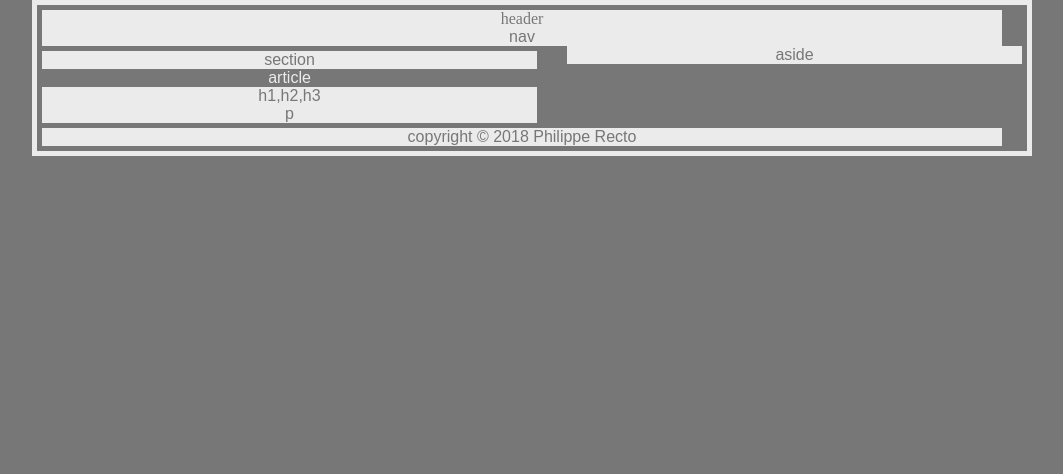
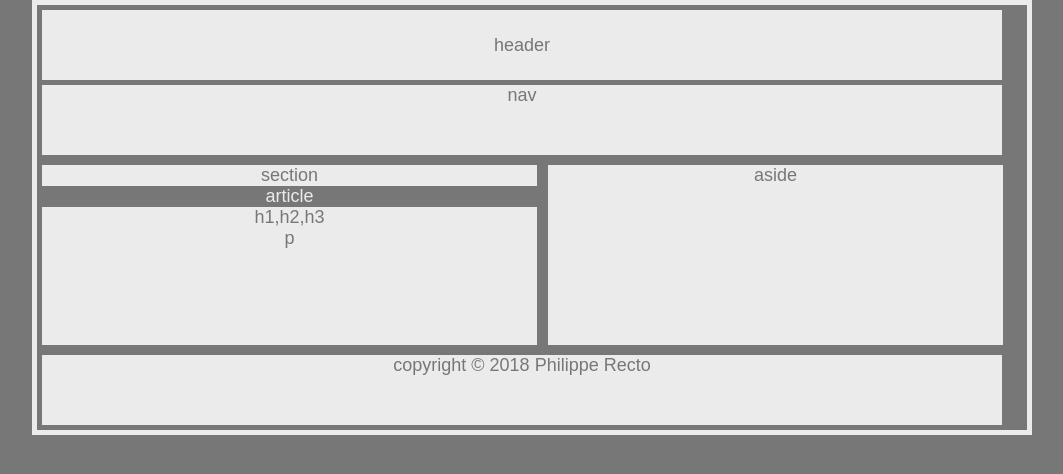
Before and after one commit to precto1285/HW-Wireframe, a plain HTML site: page index.html in a window 1280 px wide. Shown: the whole page, without its empty margins (108-1171 px from the left). Drawn offline with Linux system fonts and the light colour scheme.

Commit message:
Assignment Refresh

```diff
--- a/style.css
+++ b/style.css
@@ -8,6 +8,8 @@ body {
     margin:auto;
     border:solid;
     border-width:5px;
+    font-family:Arial, Helvetica, sans-serif;
+    font-size:18px;
 }
 
 #Header {
@@ -16,6 +18,8 @@ body {
     color:#777;
     text-align:center;
     width: 960px;
+    height:70px;
+
 }
 
 #Nav {
@@ -23,7 +27,10 @@ body {
     color:#777;
     text-align:center;
     width: 960px;
-    font-family:Arial, Helvetica, sans-serif;
+    height: 70px;
+    margin-top:5px;
+    margin-bottom:5px;
+
 }
 
 footer {
@@ -31,8 +38,8 @@ footer {
     color:#777;
     text-align:center;
     width: 960px;
-    margin-top:5px;
-    font-family:Arial, Helvetica, sans-serif;
+    height:70px;
+    margin-top:10px;
     clear:both;
 }
 
@@ -41,10 +48,10 @@ footer {
     color:#777;
     text-align:center;
     width: 495px;
+    height:180px;
     margin-top:5px;
     margin-right:5px;
-    margin-bottom:5px;
-    font-family: Arial, Helvetica, sans-serif;
+    margin-bottom:10px;
     float:left;
     }
 
@@ -53,8 +60,12 @@ footer {
     color:#777;
     text-align:center;
     width: 455px;
+    height:180px;
+    margin-top:5px;
+    margin-right:19px;
+    margin-bottom:10px;
     margin-left:5px;
-    font-family: Arial, Helvetica, sans-serif;
+
     float:right;
 }
 
@@ -62,7 +73,6 @@ footer {
     background-color: #777;
     color:#ebebeb;
     text-align:center;
-    font-family: Arial, Helvetica, sans-serif;
 }
 
 .clear {
@@ -73,12 +83,10 @@ footer {
     background-color:#ebebeb;
     color:#777;
     text-align:center;
-    font-family: Arial, Helvetica, sans-serif;
 }
 
 #Paragraph {
     background-color:#ebebeb;
     color:#777;
     text-align:center;
-    font-family: Arial, Helvetica, sans-serif;
 }
```
